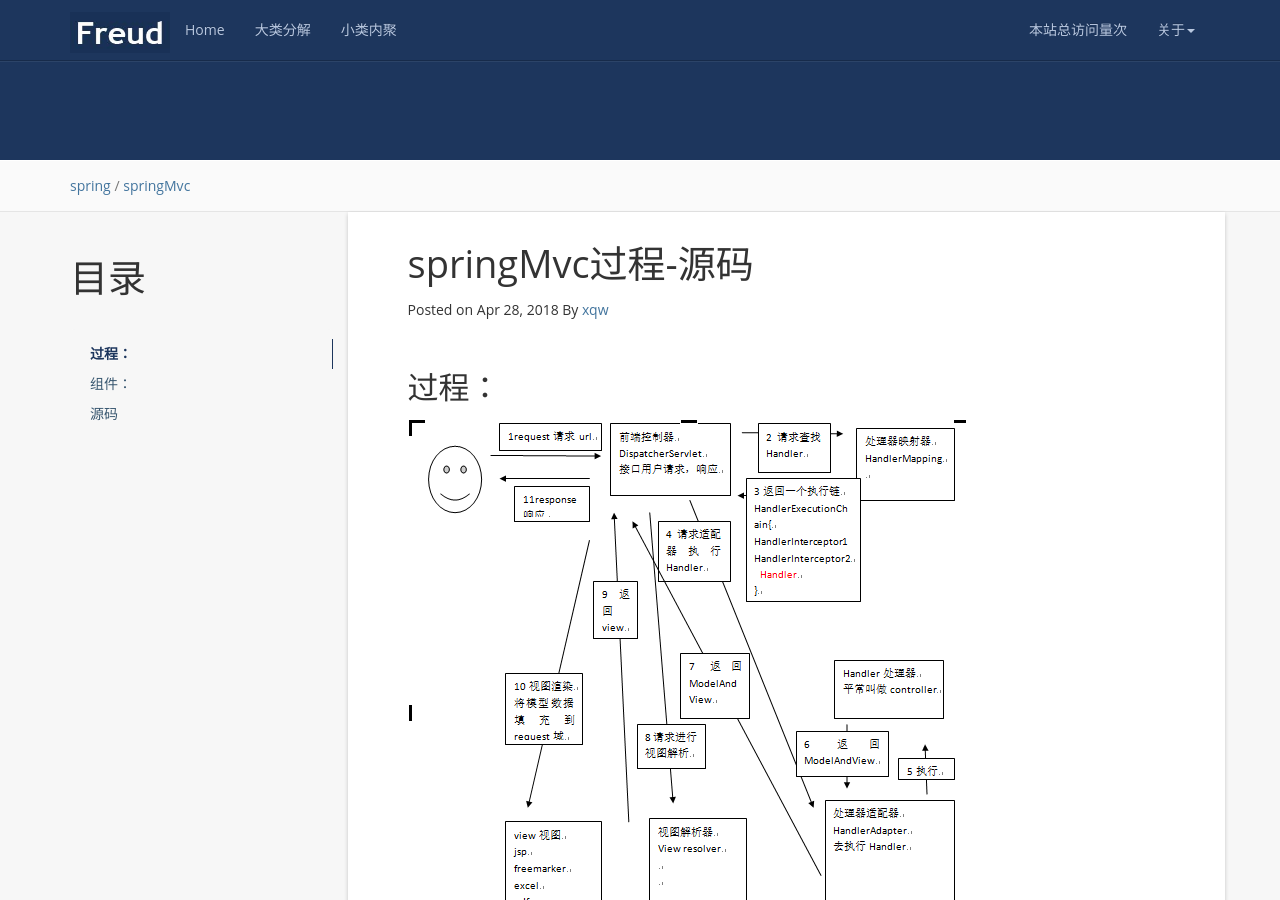
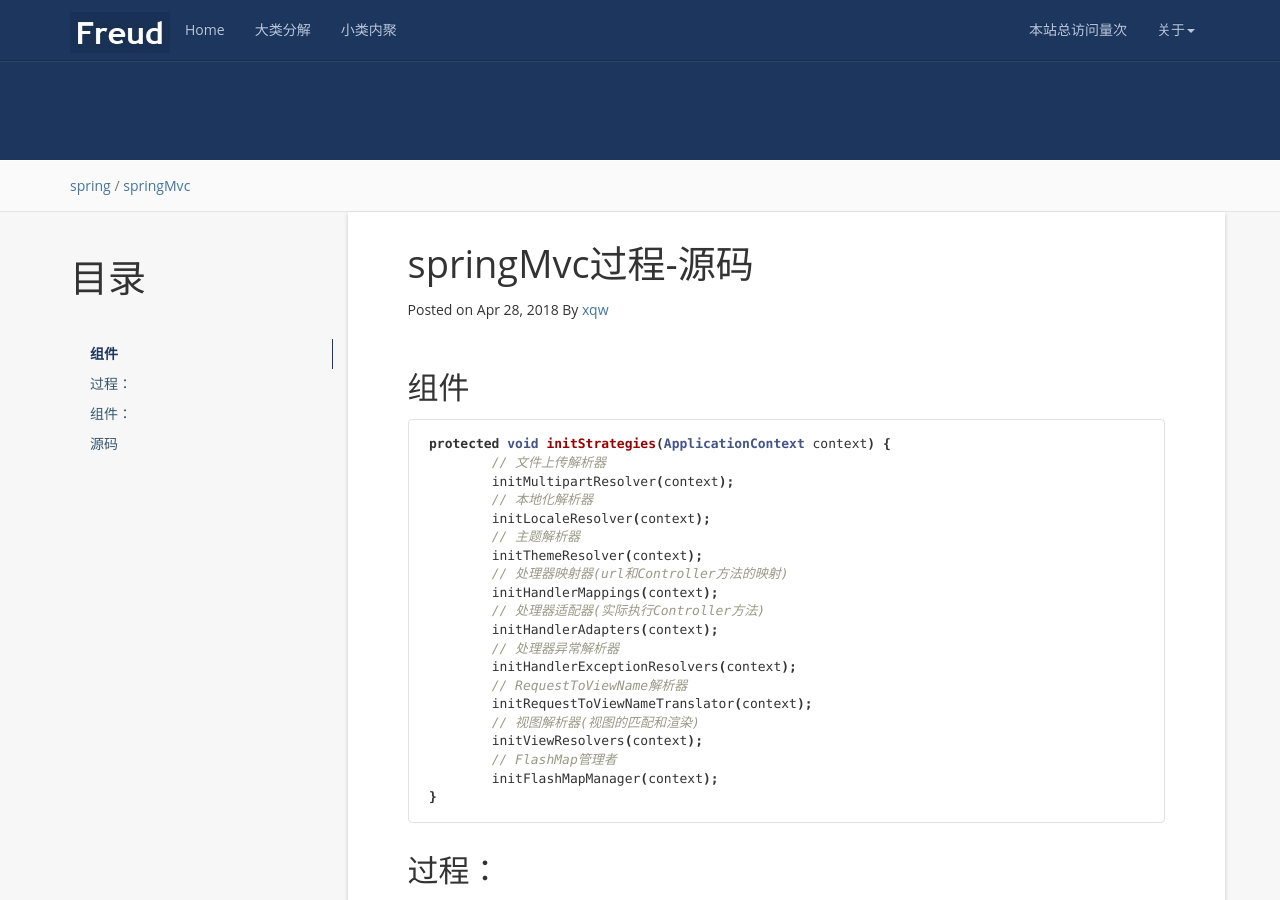
Before and after one commit to glowwormX/glowwormX.github.io, a Jekyll site: the page built from _posts/java/springMVC/2018-04-28-springMvc过程-源码.md, in a window 1280 px wide and 900 px high. Built offline with Jekyll 4.4.1, drawn with Linux system fonts in a browser that asks for light colours; nearby versions of some CDN libraries; a script that is not in the unit is left out; comment, search, counter and statistics services are not loaded.

Commit message:
Update 2018-04-28-springMvc过程-源码.md

````diff
--- a/_posts/java/springMVC/2018-04-28-springMvc过程-源码.md
+++ b/_posts/java/springMVC/2018-04-28-springMvc过程-源码.md
@@ -9,8 +9,33 @@ tag: springMvc
 * content
 {:toc}
 
+## 组件
+
+```java
+protected void initStrategies(ApplicationContext context) {
+	// 文件上传解析器
+	initMultipartResolver(context);
+	// 本地化解析器
+	initLocaleResolver(context);
+	// 主题解析器
+	initThemeResolver(context);
+	// 处理器映射器(url和Controller方法的映射)
+	initHandlerMappings(context);
+	// 处理器适配器(实际执行Controller方法)
+	initHandlerAdapters(context);
+	// 处理器异常解析器
+	initHandlerExceptionResolvers(context);
+	// RequestToViewName解析器
+	initRequestToViewNameTranslator(context);
+	// 视图解析器(视图的匹配和渲染)
+	initViewResolvers(context);
+	// FlashMap管理者
+	initFlashMapManager(context);
+}
+```
 
 ## 过程：
+
 
 ![](/styles/images/java/springMVC.png)
 
````
